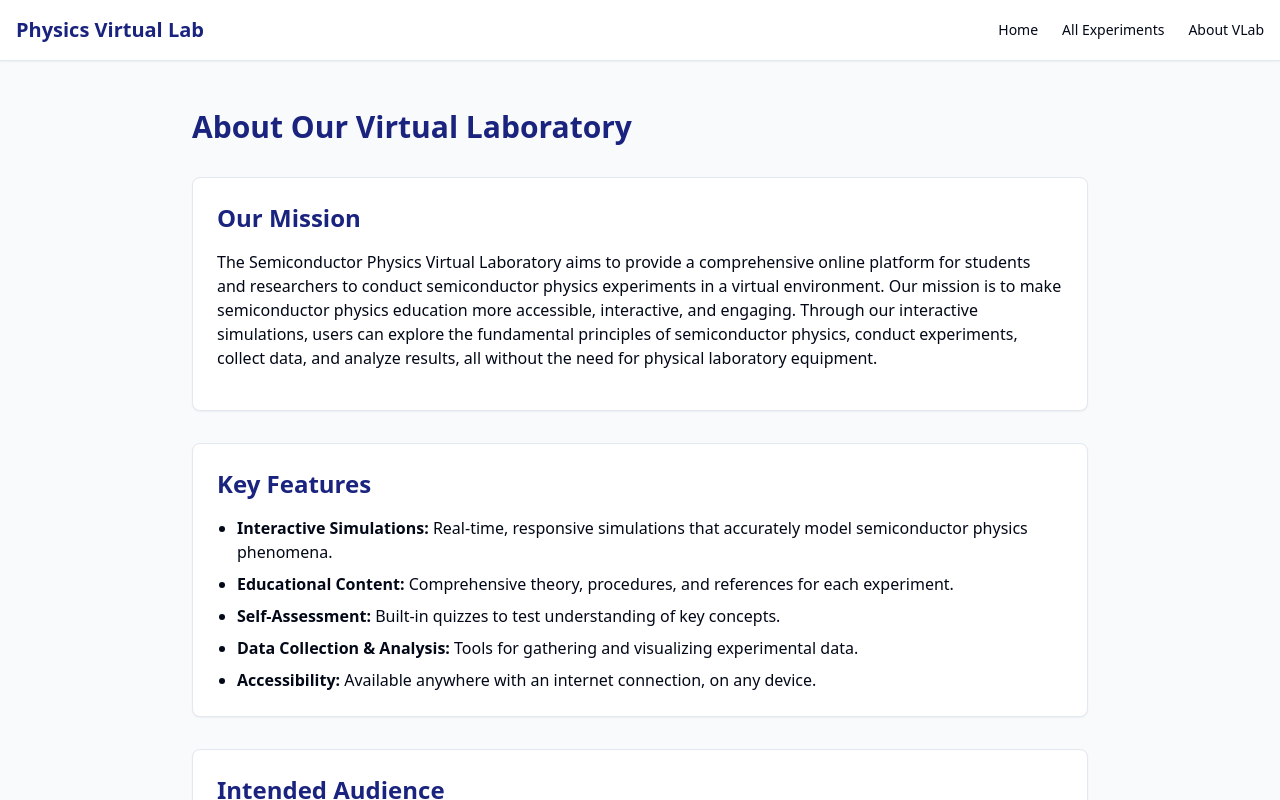
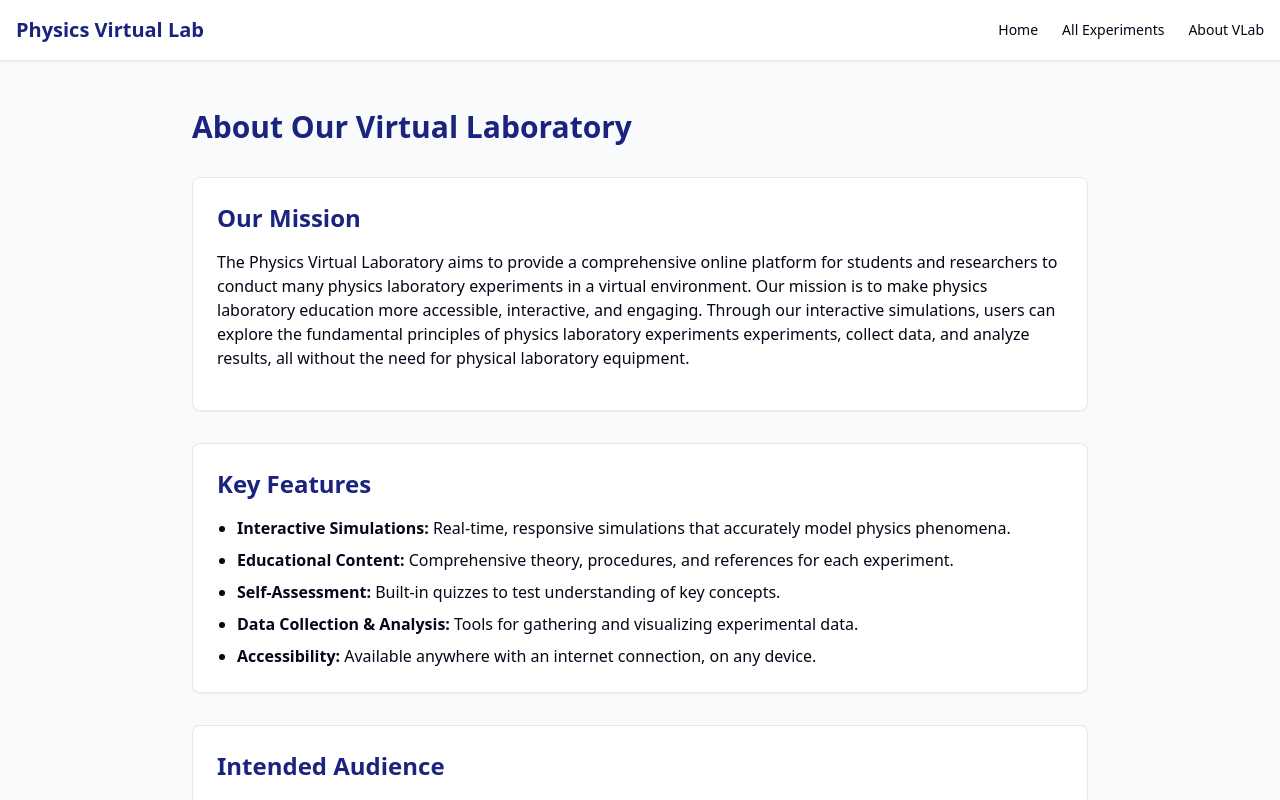
Before and after one commit to itzayush18/srm-virtual-labs, a React (Vite) app: page /about in a window 1280 px wide. Shown: the top 800 px of the page. Built offline with nearby package versions, Linux system fonts and the light colour scheme.

Commit message:
Revise About page for Physics Virtual Laboratory
Updated the mission statement and key features to reflect a broader focus on physics laboratory experiments.

```diff
--- a/src/pages/About.tsx
+++ b/src/pages/About.tsx
@@ -13,11 +13,11 @@ const About = () => {
             <CardContent className="pt-6">
               <h2 className="section-title">Our Mission</h2>
               <p className="mb-4">
-                The Semiconductor Physics Virtual Laboratory aims to provide a comprehensive online
-                platform for students and researchers to conduct semiconductor physics experiments
-                in a virtual environment. Our mission is to make semiconductor physics education
+                The Physics Virtual Laboratory aims to provide a comprehensive online
+                platform for students and researchers to conduct many physics laboratory experiments
+                in a virtual environment. Our mission is to make physics laboratory education
                 more accessible, interactive, and engaging. Through our interactive simulations,
-                users can explore the fundamental principles of semiconductor physics, conduct
+                users can explore the fundamental principles of physics laboratory experiments
                 experiments, collect data, and analyze results, all without the need for physical
                 laboratory equipment.
               </p>
@@ -30,7 +30,7 @@ const About = () => {
               <ul className="list-disc pl-5 space-y-2">
                 <li>
                   <span className="font-semibold">Interactive Simulations:</span> Real-time,
-                  responsive simulations that accurately model semiconductor physics phenomena.
+                  responsive simulations that accurately model physics phenomena.
                 </li>
                 <li>
                   <span className="font-semibold">Educational Content:</span> Comprehensive theory,
```
